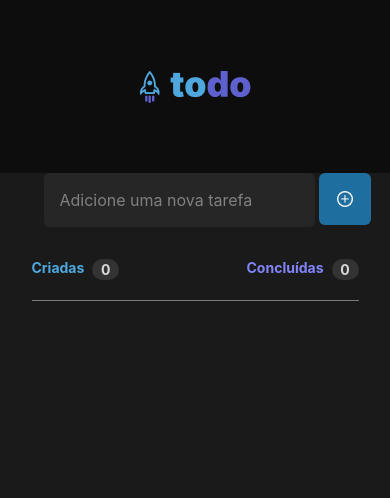
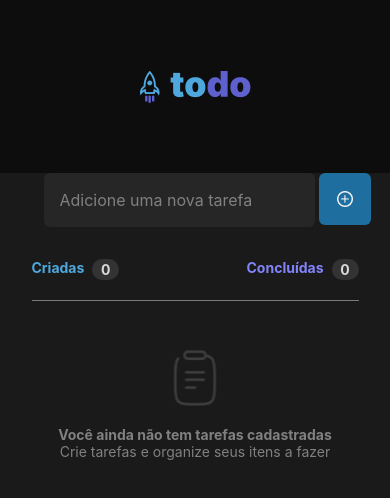
Before and after one commit to tamicristina/rocketseat_todolist_react_native, a React Native app: screen / in a window 390 px wide. Shown: the top 498 px of the page. Built offline with nearby package versions, Linux system fonts and the light colour scheme.

Commit message:
create function do add tasks

```diff
--- a/src/components/Task/styles.ts
+++ b/src/components/Task/styles.ts
@@ -2,7 +2,6 @@ import { StyleSheet } from "react-native";
 
 export const styles = StyleSheet.create({
   taskContainer: {
-    alignItems: "center",
     justifyContent: "center",
     height: 64,
     width: 327,
@@ -13,5 +12,6 @@ export const styles = StyleSheet.create({
   taskText: {
     color: "#F2F2F2",
     fontSize: 14,
+    paddingLeft: 8,
   },
 });
--- a/src/screens/index.tsx
+++ b/src/screens/index.tsx
@@ -1,4 +1,4 @@
-import React, { useState } from "react";
+import React, { useMemo, useState } from "react";
 import { TextInput, TouchableOpacity, View, Text } from "react-native";
 import { Header } from "../components/Header";
 import { styles } from "./styles";
@@ -10,17 +10,24 @@ import { Task } from "../components/Task";
 export default function Home() {
   const [createdTasksCounter, setCreatedTasksCounter] = useState(0);
   const [completedTasksCounter, setcompletedTasksCounter] = useState(0);
-
   const [registeredTask, setRegisteredTask] = useState<string[]>([]);
   const [taskName, setTaskName] = useState("");
 
   function logTask() {
     setRegisteredTask((prevState) => [...prevState, taskName]);
+    setTaskName("");
   }
 
-  const handleTask = () => {
-    registeredTask.map((task) => <Task taskName={task} />);
-  };
+  const createTasks =
+    registeredTask.length <= 0 ? (
+      <TaskBook />
+    ) : (
+      registeredTask.map((task) => <Task key={task} taskName={task} />)
+    );
+
+  useMemo(() => {
+    setCreatedTasksCounter(registeredTask.length);
+  }, [registeredTask]);
 
   return (
     <View style={styles.container}>
@@ -31,6 +38,7 @@ export default function Home() {
           placeholder="Adicione uma nova tarefa"
           placeholderTextColor="#808080"
           onChangeText={setTaskName}
+          value={taskName}
         />
         <TouchableOpacity style={styles.buttonContainer} onPress={logTask}>
           <Image
@@ -55,7 +63,7 @@ export default function Home() {
           </View>
         </View>
         <Line />
-        {/* <TaskBook /> */}
+        {createTasks}
       </View>
     </View>
   );
```
